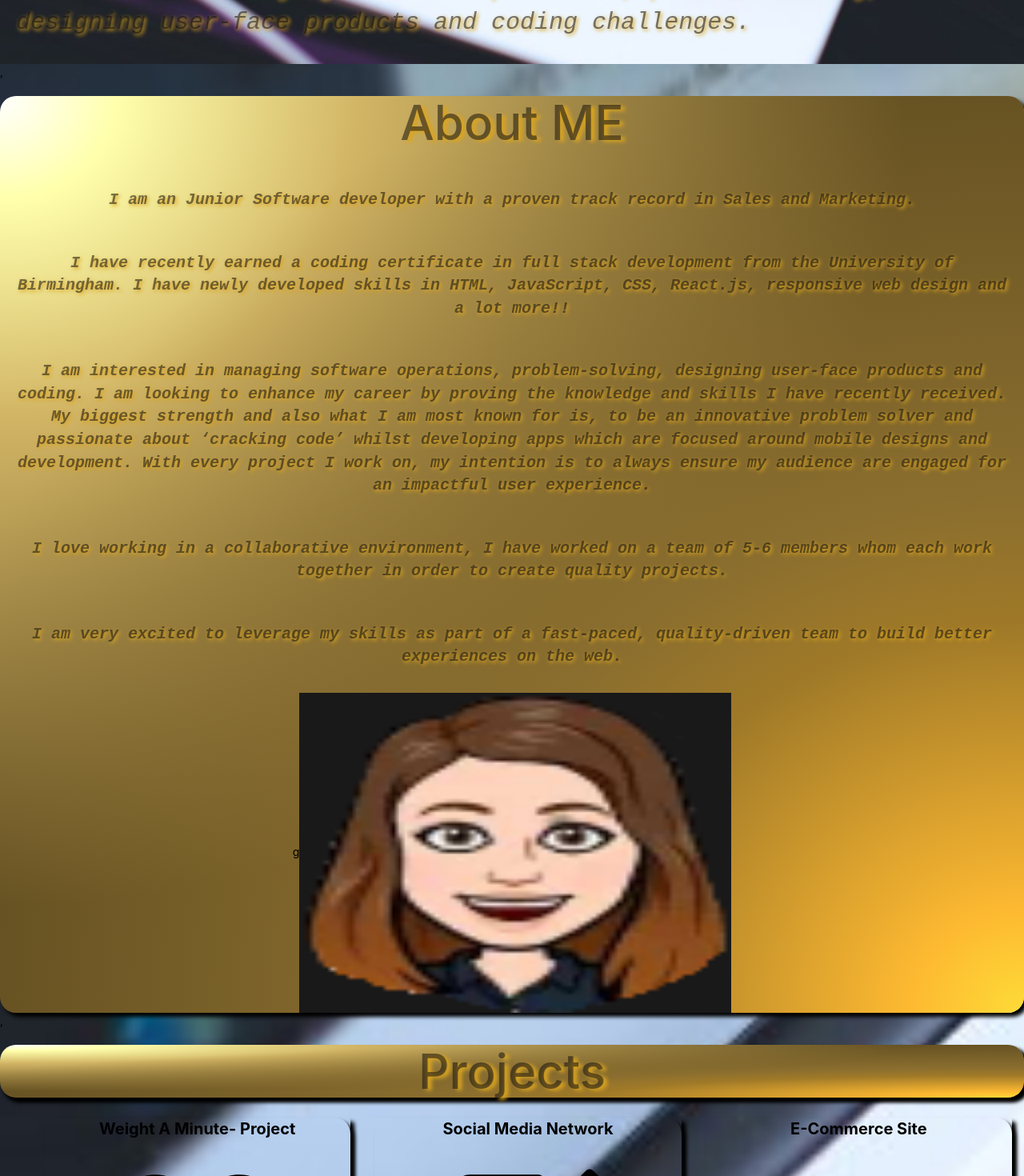
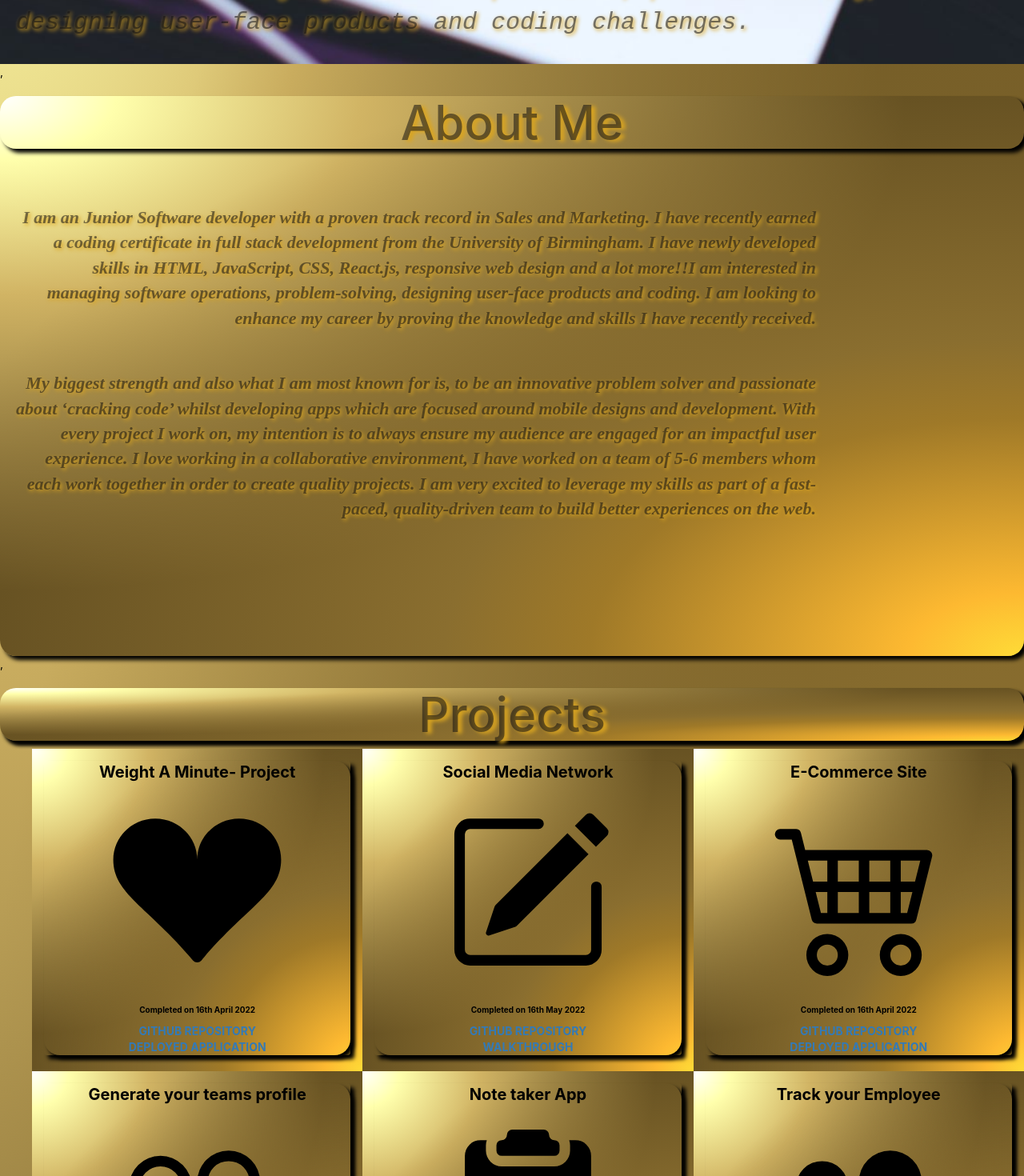
Before and after one commit to HummaNosh/REACT-ing-Portfolio, a React (Create React App) app in the folder myportfolio/: page / in a window 1280 px wide. Shown: the part 740-2210 px from the top of the page at 80% size. Built offline with nearby package versions, Linux system fonts and the light colour scheme.

Commit message:
about me and css complete and some clean up of files

```diff
--- a/myportfolio/src/App.css
+++ b/myportfolio/src/App.css
@@ -18,9 +18,22 @@
 }
 
 body {
-  background-image: url("./css/assets/woman-using-laptop-1100x733.jpg");
-  background-repeat: no-repeat;
-  background-size: cover;
+  background: radial-gradient(
+    ellipse farthest-corner at right bottom,
+    #fedb37 0%,
+    #fdb931 8%,
+    #9f7928 30%,
+    #8a6e2f 40%,
+    transparent 80%
+  ),
+  radial-gradient(
+    ellipse farthest-corner at left top,
+    #ffffff 0%,
+    #ffffac 8%,
+    #d1b464 25%,
+    #5d4a1f 62.5%,
+    #5d4a1f 100%
+  );
   color: black;
 }
 
--- a/myportfolio/src/components/aboutme.js
+++ b/myportfolio/src/components/aboutme.js
@@ -1,28 +1,28 @@
 import React from "react";
 import aboutcss from '../css/about.css'
-import me from "../css/assets/me.png"
+import me from "../css/assets/humma.png"
 function AboutME() {
     return(
-        <div id="AboutMe" class="aboutthumbnail">
-            <h1 class="me" >About ME</h1>
 
-            <br></br>
-            <p class="about" >I am an Junior Software developer with a proven track record in Sales and Marketing.</p>
+        <div id="AboutMe" class="whole aboutthumbnail">
+        <section class= "mine">
+        <div class="thumbnail">
+            <h1 class ="text-center Proj" > About Me</h1>
+            </div>
+          <article  class="info">
 
-            <p class="about" >I have recently earned a coding certificate in full stack development from the
-              University of Birmingham. I have newly developed skills in HTML, JavaScript, CSS, React.js, responsive web design and a lot more!!</p>
+            <li class="text about" >I am an Junior Software developer with a proven track record in Sales and Marketing.
+             I have recently earned a coding certificate in full stack development from the University of Birmingham. I have newly developed skills in HTML, JavaScript, CSS, React.js, responsive web design and a lot more!!I am interested in managing software operations, problem-solving, designing user-face products and coding.
+             I am looking to enhance my career by proving the knowledge and skills I have recently received. </li>
+             <li class="text about"> My biggest strength and also what I am most known for is,  to be an innovative problem solver and passionate about ‘cracking code’ whilst developing apps which are focused around mobile designs and development.  With every project I work on, my intention is to always ensure my audience are engaged for an impactful user experience.
+            I love working in a collaborative environment, I have worked on a team of 5-6 members whom each work together in order to create quality projects. I am very excited to leverage my skills as part of a fast-paced, quality-driven team to build better experiences on the web.</li>
 
-              <p class="about" >I am interested in managing software operations, problem-solving, designing user-face products and coding. I am looking to enhance my career by proving the knowledge and skills I have recently received.
-              My biggest strength and also what I am most known for is,  to be an innovative problem solver and passionate about ‘cracking code’ whilst developing apps which are focused around mobile designs and development.
-              With every project I work on, my intention is to always ensure my audience are engaged for an impactful user experience. </p>
+        <img class= "pic" src={me} alt="An avatar of Humma"/>
+        </article>
+      </section>
+      </div>
 
-              <p class="about"> I love working in a collaborative environment, I have worked on a team of 5-6 members whom each work together in order to create quality projects. </p>
 
-              <p class="about"> I am very excited to leverage my skills as part of a fast-paced, quality-driven team to build better experiences on the web.
-              </p>g
-           <img id="funnyPic"src={me} alt="funny coders background"/>
-
-          </div>
     )
 }
 
--- a/myportfolio/src/components/cards.js
+++ b/myportfolio/src/components/cards.js
@@ -11,7 +11,7 @@ const Box = (props) => {
 
  <ul class >
      {props.projectData.map(boxes => (
-        <div class="col-sm-4">
+        <div class="col-sm-4 back">
         <div class="thumbnail">
         <li className="list-group-item thumbnail" key={boxes.id}>
           {boxes.name}
--- a/myportfolio/src/components/contact.js
+++ b/myportfolio/src/components/contact.js
@@ -6,14 +6,15 @@ import { AiOutlineGithub } from "react-icons/ai";
 import {AiTwotoneMail} from "react-icons/ai"
 import {GrDocumentDownload} from "react-icons/gr"
 import {AiFillLinkedin} from "react-icons/ai"
+import cv from "../css/assets/CV.pdf"
 // Use class for returning icons
 class Question extends React.Component {
     render() {
         return <div>
- <ul class = "dum"  id ="contact">
+ <ul class = "contactlist"  id ="contact">
        <li class= "list"><a href = "mailto:hummanoshine@yahoo.co.uk"><AiTwotoneMail/></a></li>
          <li class= "list">  <a
-            href="..\css\assets\Developer CV 22.pdf"
+            href={cv}
             target="_blank"
           > <GrDocumentDownload/></a></li>
         <li class= "list">< a href="https://github.com/HummaNosh/"target="_blank"> <AiOutlineGithub/></a></li>
--- a/myportfolio/src/css/about.css
+++ b/myportfolio/src/css/about.css
@@ -8,7 +8,7 @@
     color: #1413138c;
     font-style: italic;
     text-shadow: 2px 2px 5px goldenrod;
-    padding: 20px;
+
   }
 
   .aboutthumbnail {
@@ -33,7 +33,9 @@
     #5d4a1f 100%
   );
     justify-content: center;
-    text-align: center;
+    text-align:end;
+    height: 70rem;
+
   }
 
   .me {
@@ -44,3 +46,52 @@
     justify-content: center;
     text-align: center;
   }
+  .mine .info {
+    display: flex;
+    flex-wrap: wrap;
+    padding-left: 150px;
+  }
+
+  .info .text {
+    font-size: 22px;
+    width: 100rem;
+    margin-left: -13rem;
+    margin-top: 5rem;
+    font-family: Snell Roundhand, cursive;
+    list-style: none;
+
+  }
+
+
+  .info p {
+    font-size: 25px;
+    width: fit-content;
+    padding-right: 2rem;
+    margin-top: 3rem;
+    display: block;
+  }
+
+  /* About me pic */
+
+  .pic {
+    display: flex;
+    margin-left: 5rem;
+    width: 30rem;
+    margin-top:-20rem;
+
+  }
+
+  .Proj {
+    font-size: 60px;
+    color: #1413138c;
+    text-shadow: 5px 2px 5px goldenrod;
+    display: flex;
+    justify-content: center;
+    text-align: center;
+  }
+  @media (max-width: 1400px) {
+
+  .pic {
+    display: none;
+  }
+}
--- a/myportfolio/src/css/assets/style.css
+++ b/myportfolio/src/css/assets/style.css
@@ -58,9 +58,6 @@ h1 {
   -ms-zoom-animation: initial;
 }
 
-article {
-  background-color: pink;
-}
 
 .card {
   width: 25rem;
--- a/myportfolio/src/css/box.css
+++ b/myportfolio/src/css/box.css
@@ -6,3 +6,22 @@
     justify-content: center;
     text-align: center;
   }
+
+.back {
+  background: radial-gradient(
+    ellipse farthest-corner at right bottom,
+    #fedb37 0%,
+    #fdb931 8%,
+    #9f7928 30%,
+    #8a6e2f 40%,
+    transparent 80%
+  ),
+  radial-gradient(
+    ellipse farthest-corner at left top,
+    #ffffff 0%,
+    #ffffac 8%,
+    #d1b464 25%,
+    #5d4a1f 62.5%,
+    #5d4a1f 100%
+  );
+}
--- a/myportfolio/src/css/form.css
+++ b/myportfolio/src/css/form.css
@@ -10,3 +10,24 @@ text-shadow: 5px 2px 5px goldenrod;
 justify-content:center;
 
 }
+
+.contactlist{
+display: flex;
+justify-content: center;
+background: radial-gradient(
+    ellipse farthest-corner at right bottom,
+    #fedb37 0%,
+    #fdb931 8%,
+    #9f7928 30%,
+    #8a6e2f 40%,
+    transparent 80%
+  ),
+  radial-gradient(
+    ellipse farthest-corner at left top,
+    #ffffff 0%,
+    #ffffac 8%,
+    #d1b464 25%,
+    #5d4a1f 62.5%,
+    #5d4a1f 100%
+  );
+}
--- a/myportfolio/src/css/project.css
+++ b/myportfolio/src/css/project.css
@@ -66,9 +66,6 @@ body {
     -ms-zoom-animation: initial;
   }
 
-  article {
-    background-color: pink;
-  }
 
   .card {
     width: 25rem;
```
Also changed, not shown: myportfolio/src/css/assets/humma.png (renamed from myportfolio/src/css/assets/Screenshot 2022-02-16 001045.png), 1 other file (tests, documents, lock files or other folders).
